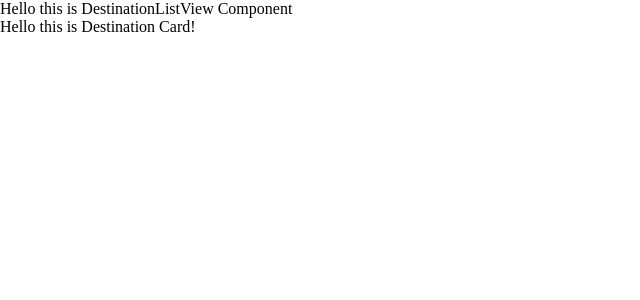
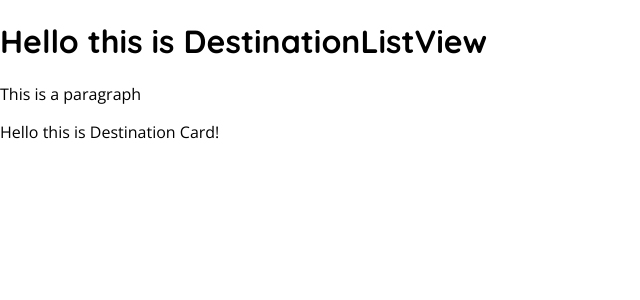
Before and after one commit to melinaapricot/rpb-coding-challenge, a Vue app: page / in a window 1280 px wide. Shown: the top 300 px of the page, without its empty margins (0-640 px from the left). Built offline with nearby package versions, Linux system fonts and the light colour scheme.

Commit message:
import google fonts

```diff
--- a/public/index.html
+++ b/public/index.html
@@ -4,7 +4,9 @@
     <meta charset="utf-8">
     <meta http-equiv="X-UA-Compatible" content="IE=edge">
     <meta name="viewport" content="width=device-width,initial-scale=1.0">
-    <link rel="icon" href="<%= BASE_URL %>favicon.ico">
+    <link rel="preconnect" href="https://fonts.googleapis.com">
+    <link rel="preconnect" href="https://fonts.gstatic.com" crossorigin>
+    <link href="https://fonts.googleapis.com/css2?family=Open+Sans&family=Quicksand:wght@700&display=swap" rel="stylesheet">
     <title><%= htmlWebpackPlugin.options.title %></title>
   </head>
   <body>
--- a/src/components/DestinationListView.vue
+++ b/src/components/DestinationListView.vue
@@ -1,5 +1,7 @@
 <template>
-  <div>Hello this is DestinationListView Component
+  <div>
+    <h1>Hello this is DestinationListView</h1>
+    <p>This is a paragraph</p>
     <DestinationCard/>
   </div>
 </template>
--- a/src/main.css
+++ b/src/main.css
@@ -1,3 +1,4 @@
+
 * {
     box-sizing: border-box;
 }
@@ -6,3 +7,12 @@
     margin: 0;
     padding: 0;
 }
+
+body {
+    font-family: 'Open Sans', sans-serif;
+    font-size: 100%;
+}
+
+h1 {
+    font-family: 'Quicksand', sans-serif;
+}
```
